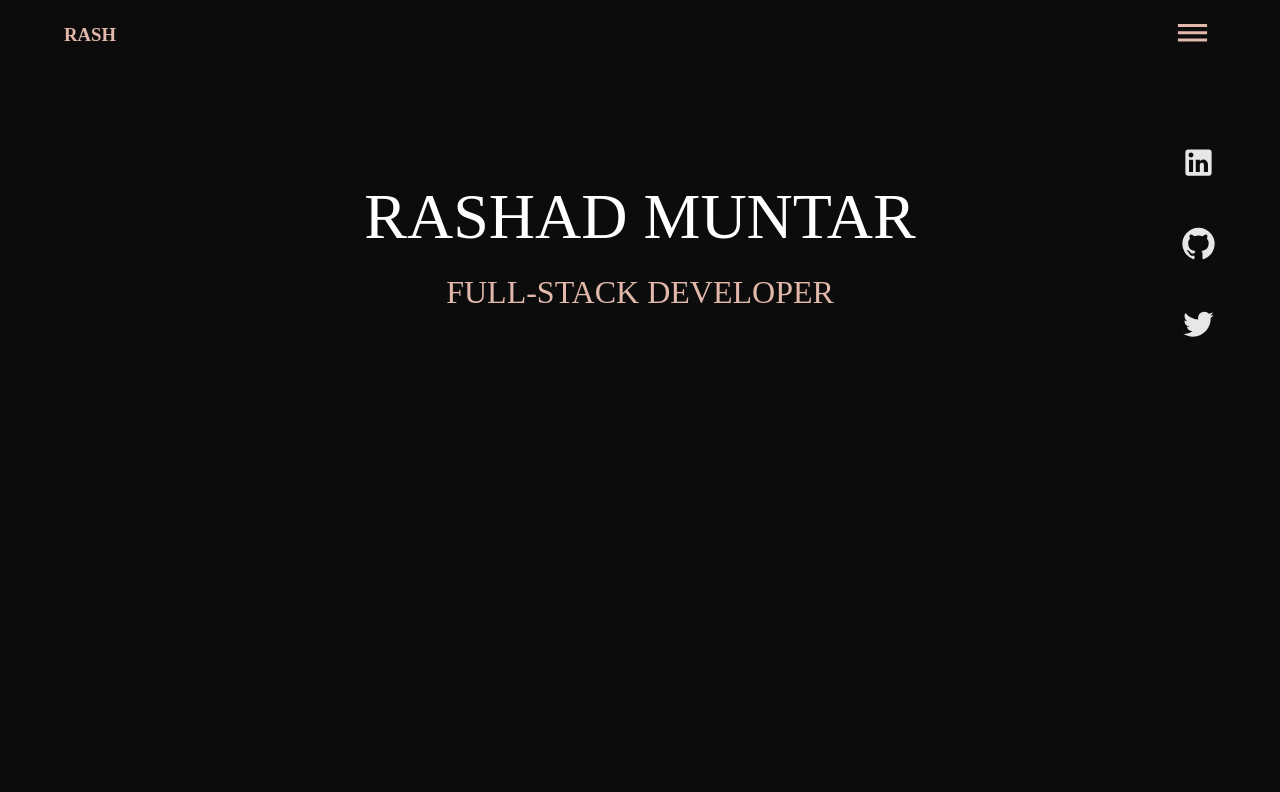
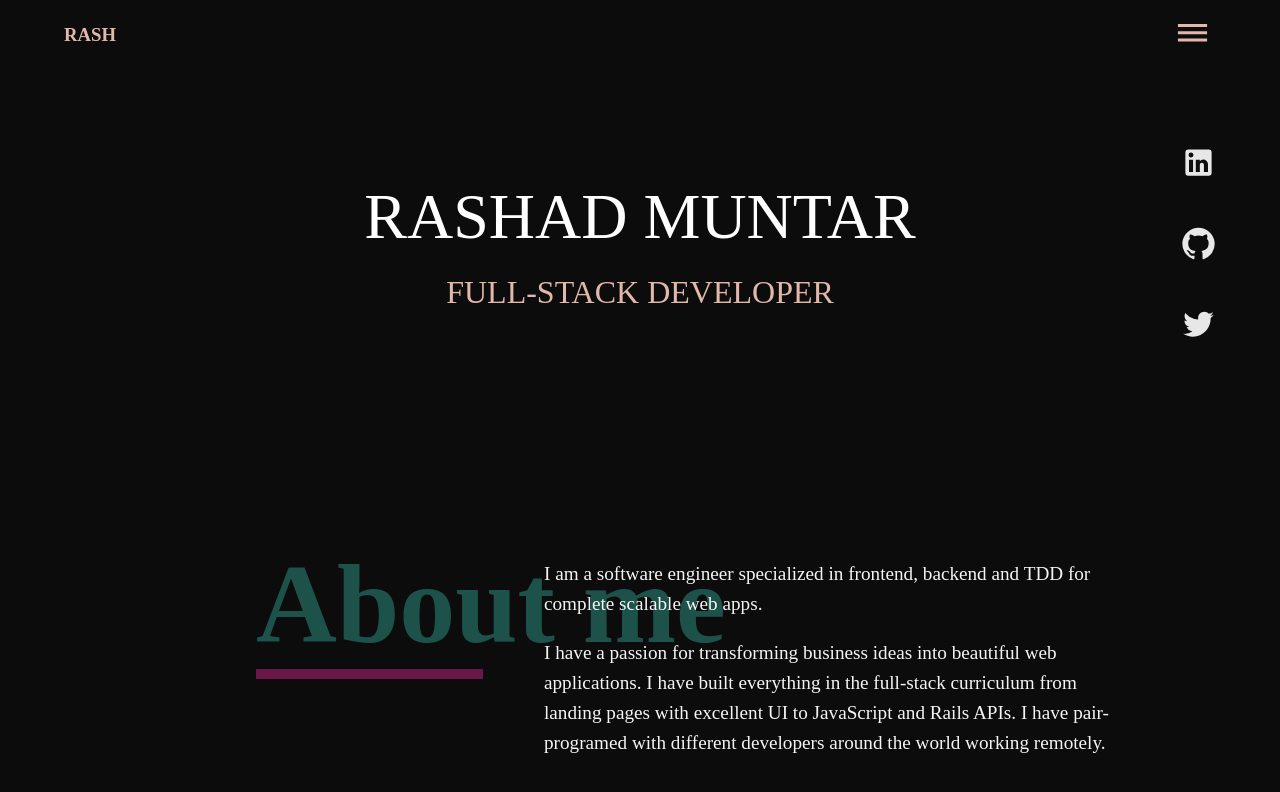
Before and after one commit to Rashad-Muntar/MY-PORTFOLIO, a React (Create React App) app: page / in a window 1280 px wide. Shown: the top 792 px of the page. Built offline with nearby package versions, Linux system fonts and the light colour scheme.

Commit message:
Add about section

```diff
--- /dev/null
+++ b/src/Assets/Styles/About.css
@@ -0,0 +1,27 @@
+.about-wrapper{
+    width: 75%;
+    margin: 0 auto;
+    position: relative;
+    margin-top: 120px;
+}
+
+.header-title{
+    color: #2d9687;
+    font-size: 7em;
+    opacity: 0.7;
+}
+
+.about-content{
+    position: absolute;
+    top: 0;
+    left: 40%;
+    font-size: 1.2em;
+    line-height: 30px;
+    opacity: 0;
+}
+
+.underline{
+    height: 10px;
+    width: 0;
+    background-color: #c22085;
+}
--- a/src/Assets/Styles/App.css
+++ b/src/Assets/Styles/App.css
@@ -1,6 +1,5 @@
 .main-wrapper {
-  background-color: #0c0c0c;
-  height: 100Vh;
+  height: 100%;
   color: white;
   width: 100%;
 }
--- a/src/Components/Aboutme.js
+++ b/src/Components/Aboutme.js
@@ -0,0 +1,64 @@
+import { useEffect, useRef } from 'react'
+import '../Assets/Styles/About.css'
+import { gsap } from 'gsap'
+import { ScrollTrigger } from "gsap/ScrollTrigger";
+
+
+
+const About = () => {
+    gsap.registerPlugin(ScrollTrigger);
+    const el = useRef(null)
+    const q = gsap.utils.selector(el)
+    const tl = useRef()
+
+
+    useEffect(() => {
+      tl.current = gsap.timeline()
+      .to(q('.header-title'), {marginLeft:'200px', opacity:0.3, duration:5, ease:'sine.in',
+      scrollTrigger:{
+          trigger: '.about-wrapper',
+          start: 'top 100%',
+          end: '+=400',
+          scrub: 1
+      }})
+      .to(q('.underline'),{width:'30%', duration:1,
+      scrollTrigger:{
+        trigger: '.about-wrapper',
+        start: 'top 100%',
+        end: '+=400',
+        scrub: 1
+      }})
+    }, [])
+
+    useEffect(() => {
+        gsap.to('.about-content', {opacity:2, duration:0.5, stagger:0.02, ease:'sine.in',
+        scrollTrigger:{
+            trigger: '.about-wrapper',
+            start: 'top 100%',
+            end: '+=400',
+            scrub: 1
+        }})
+      }, [])
+
+    return (
+        <section className='about-wrapper' ref={el}>
+            <div>
+                <h1 className="header-title">
+                    About me
+                    <div className='underline'/>
+                </h1>
+
+            </div>
+            <p className="about-content">
+                I am a software engineer specialized in frontend, backend and TDD for complete scalable web apps.
+                <p>
+                I have a passion for transforming business ideas into beautiful web applications. I have built everything
+                in the full-stack curriculum from landing pages with excellent UI to JavaScript and Rails APIs. I have pair-programed
+                with different developers around the world working remotely.
+                </p>
+            </p>
+        </section>
+    )
+}
+
+export default About
--- a/src/Components/App.js
+++ b/src/Components/App.js
@@ -3,6 +3,7 @@ import '../Assets/Styles/App.css';
 import Navbar from './Navbar';
 import Header from './Header'
 import Menu from './Menu'
+import About from './Aboutme';
 
 function App() {
 
@@ -13,15 +14,12 @@ function App() {
     console.log("Menu is clicked")
   }
 
-  // const closeMenuHandler = () => {
-  //   setShowMenu(false)
-  // }
-
   return (
       <main className="main-wrapper">
         <Navbar menuShowHandler={menuShowHandler}/>
         <Header />
         <Menu showMenu={showMenu} hideMenu={setShowMenu}/>
+        <About />
       </main>
   );
 }
--- a/src/Components/Header.js
+++ b/src/Components/Header.js
@@ -16,7 +16,7 @@ const Header = () => {
         tl.current = gsap.timeline()
             .to(q('.my-name'),{
                 y: '0%',
-                duration: 2,
+                duration: 1,
                 ease: 'power2.inOut',
             })
             .to(q('.my-job-title'),{
--- a/src/index.css
+++ b/src/index.css
@@ -2,4 +2,6 @@ body {
   margin: 0;
   padding: 0;
   width: 100vw;
+  height: 100vh;
+  background-color: #0c0c0c;
 }
```
